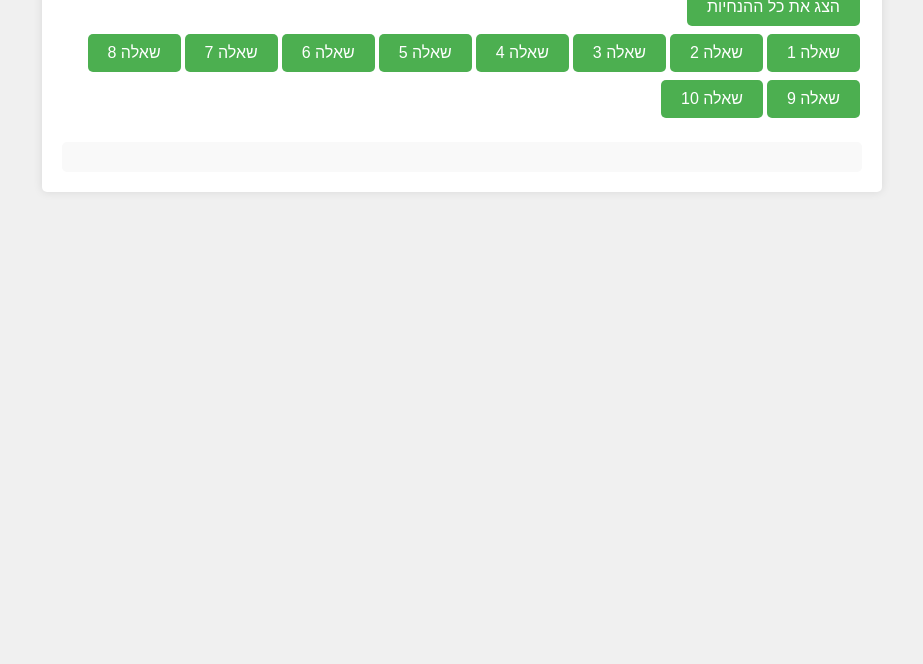
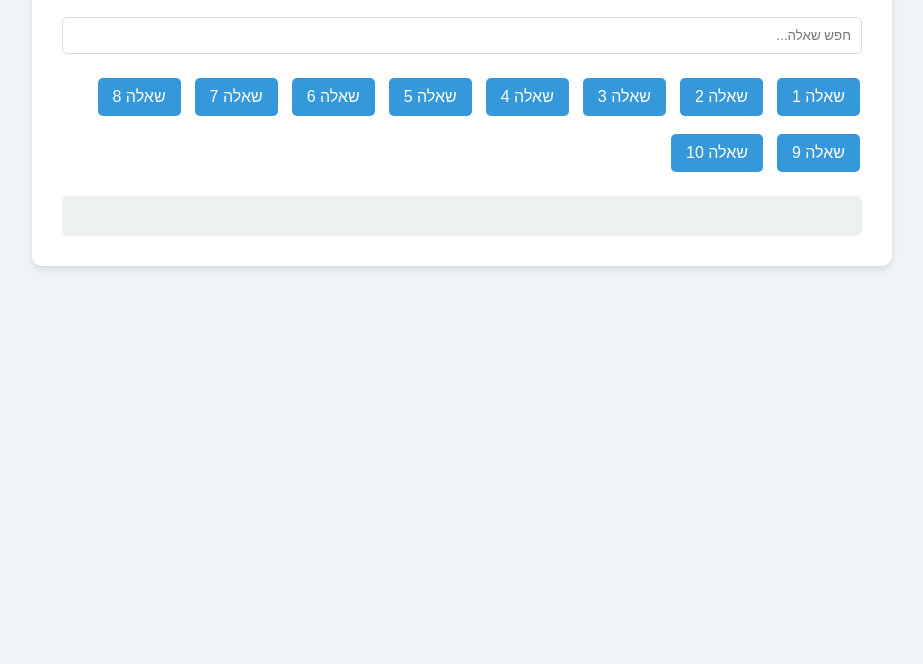
Before and after one commit to AlonRubin19/excel-eco, a plain HTML site: page index.html in a window 1280 px wide. Shown: the part 136-800 px from the top of the page, without its empty margins (178-1101 px from the left). Drawn offline with Linux system fonts and the light colour scheme.

Commit message:
Update index.html

```diff
--- a/index.html
+++ b/index.html
@@ -4,15 +4,86 @@
     <meta charset="UTF-8">
     <meta name="viewport" content="width=device-width, initial-scale=1.0">
     <title>מדריך לפתרון שאלות המבחן באקסל</title>
-    <link rel="stylesheet" href="styles.css">
+    <link href="https://fonts.googleapis.com/css2?family=Heebo:wght@300;400;700&display=swap" rel="stylesheet">
+    <style>
+        body {
+            font-family: 'Heebo', sans-serif;
+            background-color: #f0f4f8;
+            margin: 0;
+            padding: 20px;
+            line-height: 1.6;
+        }
+        .container {
+            max-width: 800px;
+            margin: 0 auto;
+            background-color: white;
+            padding: 30px;
+            border-radius: 10px;
+            box-shadow: 0 4px 6px rgba(0,0,0,0.1);
+        }
+        h1 {
+            color: #2c3e50;
+            text-align: center;
+            margin-bottom: 30px;
+        }
+        #search {
+            width: 100%;
+            padding: 10px;
+            margin-bottom: 20px;
+            border: 1px solid #ddd;
+            border-radius: 5px;
+        }
+        #questionButtons {
+            display: flex;
+            flex-wrap: wrap;
+            gap: 10px;
+            margin-bottom: 20px;
+        }
+        button {
+            background-color: #3498db;
+            border: none;
+            color: white;
+            padding: 10px 15px;
+            text-align: center;
+            text-decoration: none;
+            display: inline-block;
+            font-size: 16px;
+            margin: 4px 2px;
+            cursor: pointer;
+            border-radius: 5px;
+            transition: background-color 0.3s;
+        }
+        button:hover {
+            background-color: #2980b9;
+        }
+        #content {
+            background-color: #ecf0f1;
+            padding: 20px;
+            border-radius: 5px;
+        }
+        .question-title {
+            font-weight: bold;
+            margin-bottom: 15px;
+            color: #2c3e50;
+        }
+        .step {
+            margin-bottom: 10px;
+        }
+        @media (max-width: 600px) {
+            body {
+                padding: 10px;
+            }
+            .container {
+                padding: 15px;
+            }
+        }
+    </style>
 </head>
 <body>
     <div class="container">
         <h1>מדריך לפתרון שאלות המבחן באקסל</h1>
-        <div id="menu">
-            <button onclick="showAllInstructions()">הצג את כל ההנחיות</button>
-            <div id="questionButtons"></div>
-        </div>
+        <input type="text" id="search" placeholder="חפש שאלה...">
+        <div id="questionButtons"></div>
         <div id="content"></div>
     </div>
     <script src="script.js"></script>
```
